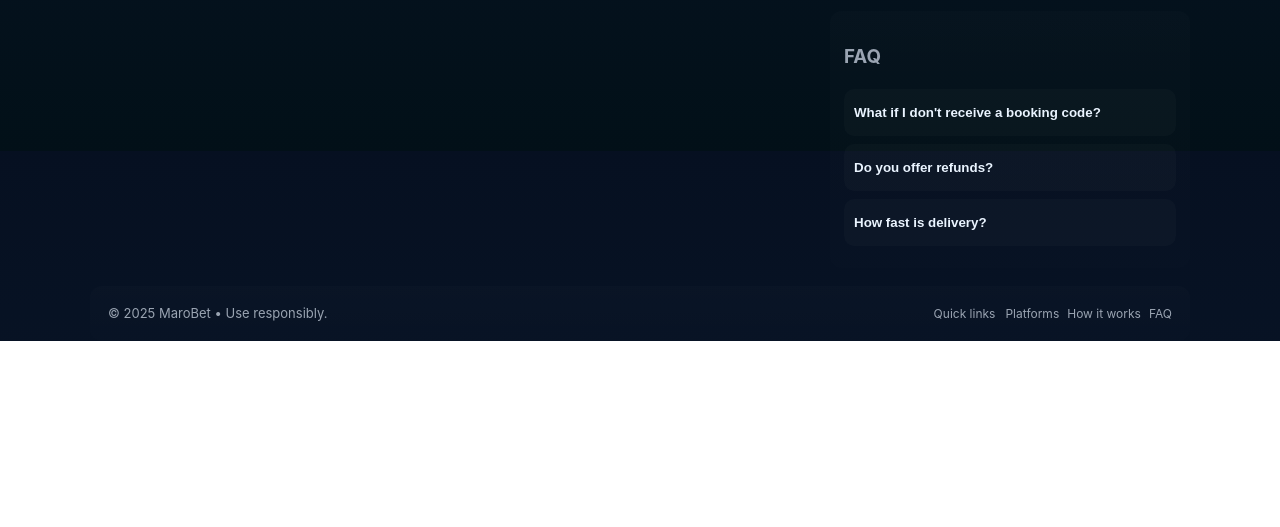
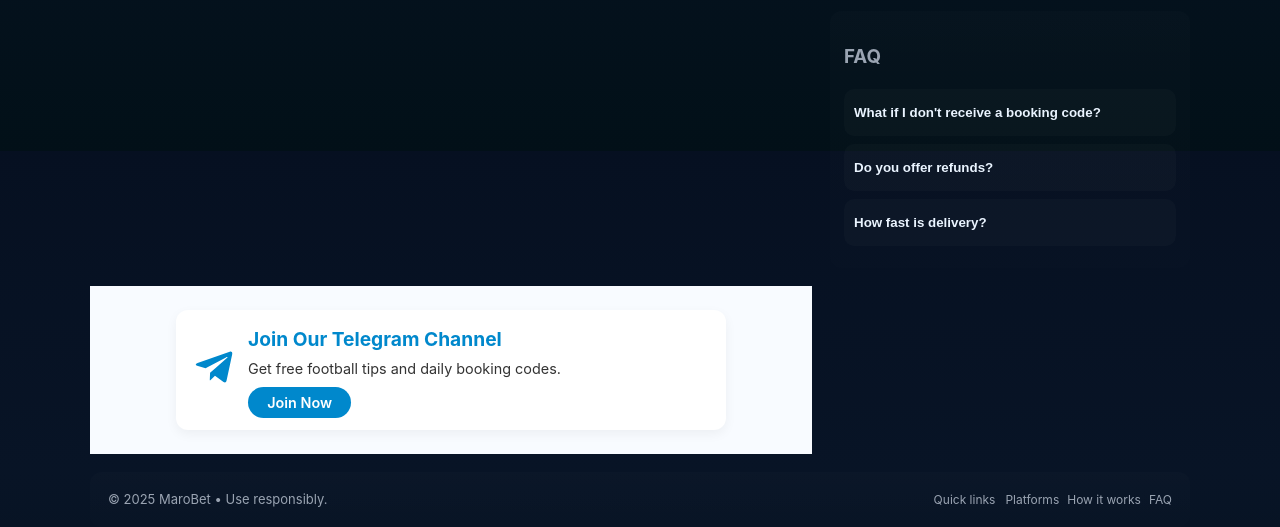
Before and after one commit to maroreigns/marobet, a plain HTML site: page index.html in a window 1280 px wide. Shown: the part 649-1176 px from the top of the page. Before the commit the page ends 990 px from the top, so only its background shows below. Drawn offline with Linux system fonts and the light colour scheme.

Commit message:
Add files via upload

```diff
--- a/index.html
+++ b/index.html
@@ -162,6 +162,25 @@
         </section>
 
       </aside>
+
+      <!-- ===== JOIN OUR TELEGRAM CHANNEL (COMPACT) ===== -->
+<section id="telegram" class="telegram-section">
+  <div class="telegram-card">
+    <div class="telegram-icon">
+      <svg xmlns="http://www.w3.org/2000/svg" width="40" height="40" fill="#0088cc" viewBox="0 0 24 24">
+        <path d="M9.04 15.52 8.87 20a.82.82 0 0 0 .65-.32l2.47-2.36 5.12 3.7c.94.52 1.6.25 1.84-.86l3.33-15.63.01-.02c.3-1.44-.52-2.01-1.46-1.66L1.54 9.53c-1.4.55-1.39 1.35-.25 1.72l5.03 1.57L18.6 6.26c.62-.37 1.19-.17.72.24L9.04 15.52z"/>
+      </svg>
+    </div>
+    <div class="telegram-text">
+      <h3>Join Our Telegram Channel</h3>
+      <p>Get free football tips and daily booking codes.</p>
+      <a href="https://t.me/YourTelegramChannelLink" target="_blank" class="telegram-btn">Join Now</a>
+    </div>
+  </div>
+</section>
+
+
+
     </main>
 
     <!-- Footer -->
--- a/style.css
+++ b/style.css
@@ -398,3 +398,64 @@
       display:none;
       z-index:200;
     }
+
+
+/* Compact Telegram Section */
+.telegram-section {
+  display: flex;
+  justify-content: center;
+  padding: 1.5rem 1rem;
+  background: #f8fbff;
+}
+
+.telegram-card {
+  display: flex;
+  align-items: center;
+  gap: 0.8rem;
+  background: #fff;
+  border-radius: 12px;
+  box-shadow: 0 4px 12px rgba(0, 0, 0, 0.05);
+  padding: 1rem 1.2rem;
+  max-width: 550px;
+  width: 100%;
+}
+
+.telegram-icon {
+  flex-shrink: 0;
+}
+
+.telegram-text h3 {
+  margin: 0;
+  font-size: 1.2rem;
+  color: #0088cc;
+  font-weight: 700;
+}
+
+.telegram-text p {
+  margin: 0.3rem 0 0.7rem;
+  font-size: 0.9rem;
+  color: #333;
+}
+
+.telegram-btn {
+  background: #0088cc;
+  color: #fff;
+  padding: 0.45rem 1.2rem;
+  border-radius: 20px;
+  font-size: 0.9rem;
+  text-decoration: none;
+  font-weight: 600;
+  transition: background 0.3s ease;
+}
+
+.telegram-btn:hover {
+  background: #007ab8;
+}
+
+/* Responsive */
+@media (max-width: 500px) {
+  .telegram-card {
+    flex-direction: column;
+    text-align: center;
+  }
+}
```
